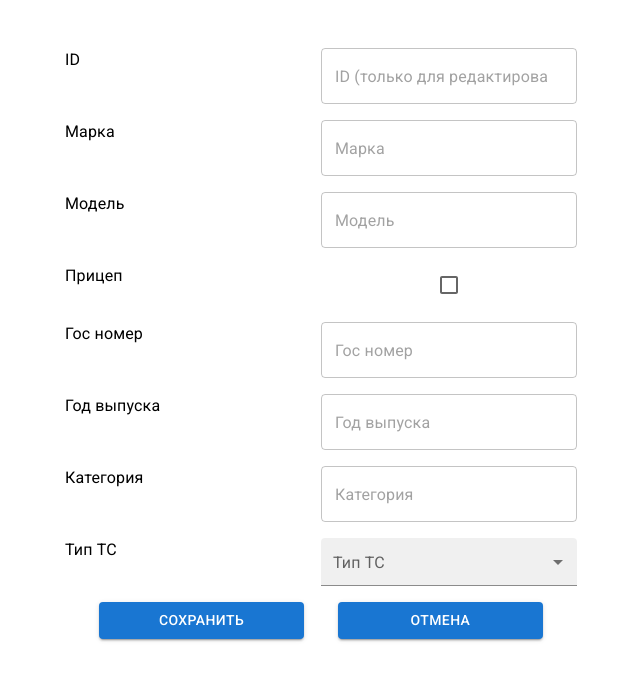
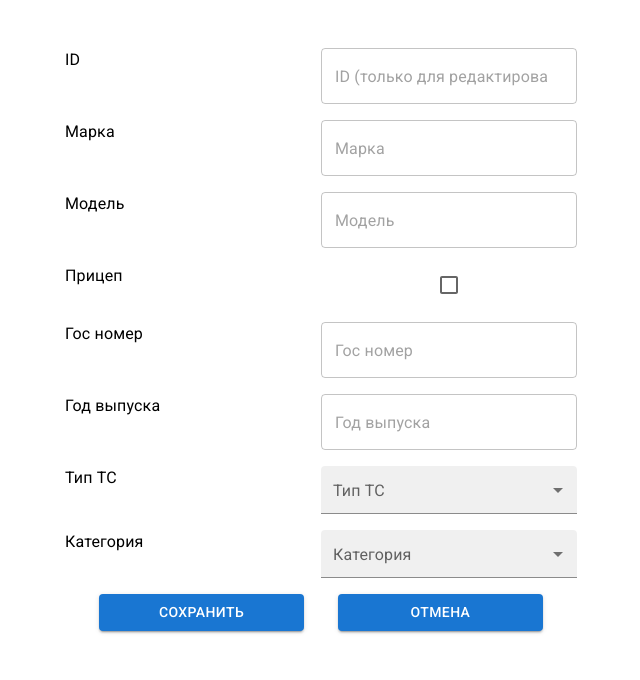
Before and after one commit to biyrololo/test-task, a React (Create React App) app: page /edit in a window 1280 px wide. Shown: the top 680 px of the page, without its empty margins (319-959 px from the left). Built offline with nearby package versions, Linux system fonts and the light colour scheme.

Commit message:
обнова

```diff
--- a/src/EditPage.tsx
+++ b/src/EditPage.tsx
@@ -32,7 +32,8 @@ RowTF = styled(TextField)({
     width: '50%'
 });
 
-const vehicleTypes = ['L', 'M', 'N', 'O', 'G'];
+const categories = ['L', 'M', 'N', 'O', 'G'],
+vehicleTypes = ['PASSENGERCATS', 'TRUCKS', 'BUS', 'BIKE', 'MOPED'];
 
 export default function EditPage(){
     const [category, setCategory] = React.useState('');
@@ -46,16 +47,19 @@ export default function EditPage(){
     const handleVehicleType = (event: SelectChangeEvent) => {
         setVehicleType(event.target.value);
     };
+    const handleCategory = (event: SelectChangeEvent) =>{
+        setCategory(event.target.value);
+    }
     const handlePost = ()=>{
         if(id && !isNaN(id))
         {axios.post(`/edit/${id}`, {
-            brand: brand,
-            model: model,
-            category: category,
-            stateNumber: stateNumber,
-            vehicleType: vehicleType,
-            yearOfManufacture: yearOfManufacture,
-            availabilityOfTrailer: availabilityOfTrailer
+            'brand': brand,
+            'model': model,
+            'category': category,
+            'stateNumber': stateNumber,
+            'vehicleType': vehicleType,
+            'yearOfManufacture': yearOfManufacture,
+            'availabilityOfTrailer': availabilityOfTrailer
         }
         )
         .then(res=>{
@@ -139,15 +143,6 @@ export default function EditPage(){
             placeholder='Год выпуска'/>
         </Row>
         <Row>
-            <RowTypography>
-                Категория
-            </RowTypography>
-            <RowTF
-            value={category}
-            onChange={(e)=>{setCategory(e.target.value)}}
-            placeholder='Категория'/>
-        </Row>
-        <Row>
             <RowTypography>Тип ТС</RowTypography>
             <FormControl sx={{ width: '50%', height: '3em'}}  variant="filled" size="small">
                     <InputLabel id="demo-simple-select-autowidth-label">Тип ТС</InputLabel>
@@ -168,6 +163,26 @@ export default function EditPage(){
             </FormControl>
         </Row>
         <Row>
+            <RowTypography>Категория</RowTypography>
+            <FormControl sx={{ width: '50%', height: '3em'}}  variant="filled" size="small">
+                    <InputLabel id="demo-simple-select-autowidth-label">Категория</InputLabel>
+                    <Select sx={{height: '100%'}}
+                    labelId="demo-simple-select-autowidth-label"
+                    id="demo-simple-select-autowidth"
+                    value={category}
+                    onChange={handleCategory}
+                    autoWidth
+                    label="Категория"
+                    >
+                    {
+                        categories.map((it) => (
+                            <MenuItem value={it} key={it}>{it}</MenuItem>
+                        ))
+                    }
+                    </Select>
+            </FormControl>
+        </Row>
+        <Row>
         <Button sx={{width: '40%'}} variant='contained' onClick={handlePost}>Сохранить</Button>
         <Button sx={{width: '40%'}} variant='contained' href='/'>Отмена</Button>
         </Row>
```
